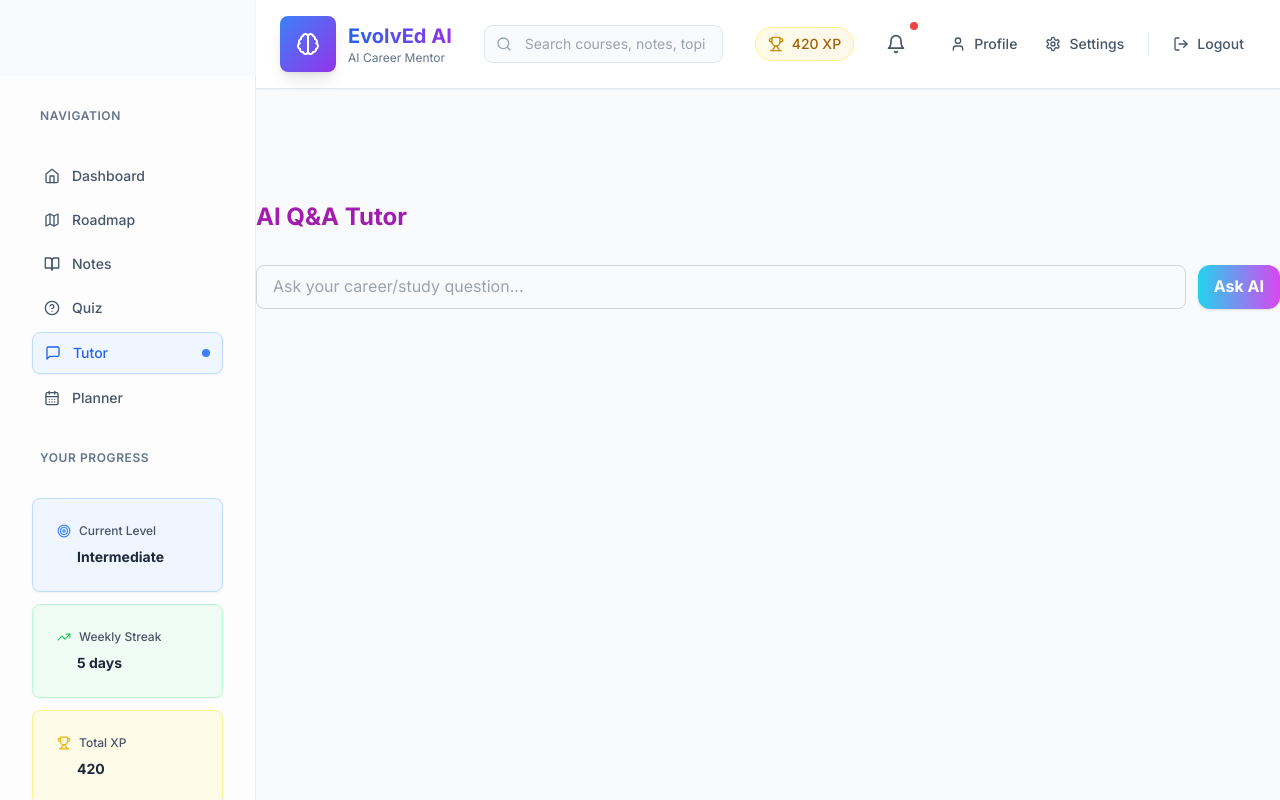
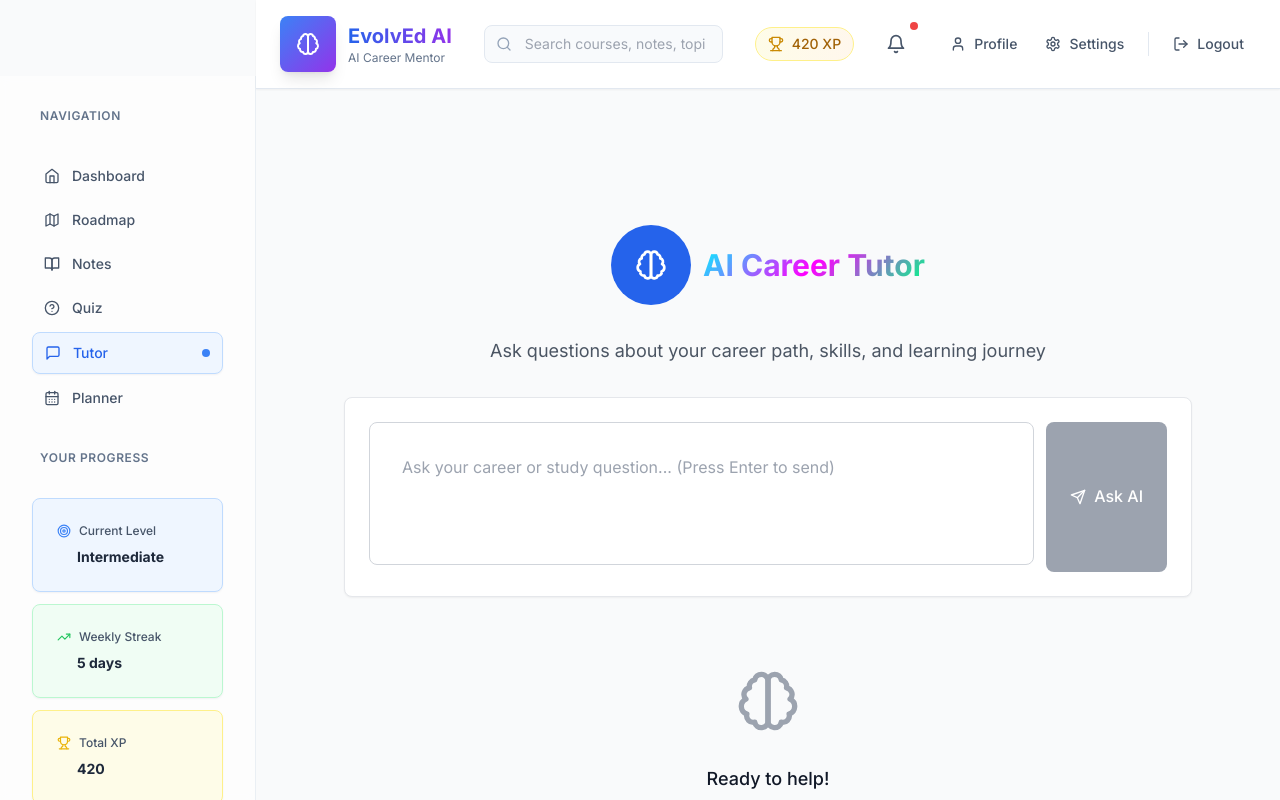
Before and after one commit to jayanth0075/EvolveEdu.AI, a React (Create React App) app in the folder evolveedu-ai/frontend/: page /tutor in a window 1280 px wide. Built offline with nearby package versions, Linux system fonts and the light colour scheme; sample sign-in values are in the browser's storage.

Commit message:
Enhance Tutor component: fix text visibility, add loading states, improve UX design

```diff
--- a/evolveedu-ai/frontend/src/pages/Tutor.js
+++ b/evolveedu-ai/frontend/src/pages/Tutor.js
@@ -1,31 +1,116 @@
-// Tutor page placeholder
 import React, { useState } from "react";
+import { motion } from 'framer-motion';
+import { Brain, Send, MessageSquare, Sparkles } from 'lucide-react';
 
+/**
+ * AI Tutor Component
+ * Interactive Q&A interface with proper visibility and single state management
+ */
 export default function Tutor() {
   const [question, setQuestion] = useState("");
   const [answer, setAnswer] = useState("");
+  const [loading, setLoading] = useState(false);
 
-  function handleAsk() {
-    // Simulate AI answer
-    setAnswer("Great question! For Data Scientist roles, focus on Python, ML libraries, SQL, and projects.");
-  }
+  const handleAsk = async () => {
+    if (!question.trim()) return;
+
+    setLoading(true);
+    try {
+      // Simulate AI processing delay
+      await new Promise(resolve => setTimeout(resolve, 1000));
+
+      // Enhanced AI responses with better visibility
+      const responses = [
+        "Great question! For Data Scientist roles, focus on Python, ML libraries like scikit-learn and pandas, SQL for data manipulation, and build portfolio projects showcasing your skills.",
+        "Excellent inquiry! Start with programming fundamentals, then dive into statistics and machine learning. Practice with real datasets and document your learning journey.",
+        "Perfect timing to ask! Consider learning cloud platforms (AWS, Azure), version control (Git), and soft skills like communication for presenting insights to stakeholders."
+      ];
+
+      const randomResponse = responses[Math.floor(Math.random() * responses.length)];
+      setAnswer(randomResponse);
+    } catch (error) {
+      setAnswer("I apologize, but I'm having trouble processing your question right now. Please try again.");
+    } finally {
+      setLoading(false);
+    }
+  };
+
+  const handleKeyPress = (e) => {
+    if (e.key === 'Enter' && !e.shiftKey) {
+      e.preventDefault();
+      handleAsk();
+    }
+  };
 
   return (
-    <div>
-      <h2 className="text-2xl font-bold text-fuchsia-700 mb-4">AI Q&A Tutor</h2>
-      <div className="flex gap-3 mb-6">
-        <input
-          className="input flex-1"
-          type="text"
-          placeholder="Ask your career/study question..."
-          value={question}
-          onChange={e => setQuestion(e.target.value)}
-        />
-        <button className="btn-gradient" onClick={handleAsk}>Ask AI</button>
+    <div className="max-w-4xl mx-auto p-6 bg-gray-50 min-h-screen">
+      {/* Header with better contrast */}
+      <div className="mb-8 text-center">
+        <div className="flex items-center justify-center gap-3 mb-4">
+          <div className="p-3 bg-blue-600 rounded-full">
+            <Brain className="h-8 w-8 text-white" />
+          </div>
+          <h1 className="text-3xl font-bold text-gray-900">AI Career Tutor</h1>
+        </div>
+        <p className="text-gray-600 text-lg">Ask questions about your career path, skills, and learning journey</p>
       </div>
+
+      {/* Question Input with proper styling */}
+      <div className="bg-white rounded-lg shadow-sm border border-gray-200 p-6 mb-6">
+        <div className="flex gap-3">
+          <div className="flex-1">
+            <textarea
+              className="w-full p-4 border border-gray-300 rounded-lg focus:ring-2 focus:ring-blue-500 focus:border-transparent resize-none text-gray-900"
+              rows="3"
+              placeholder="Ask your career or study question... (Press Enter to send)"
+              value={question}
+              onChange={e => setQuestion(e.target.value)}
+              onKeyPress={handleKeyPress}
+            />
+          </div>
+          <button
+            className="flex items-center gap-2 px-6 py-3 bg-blue-600 hover:bg-blue-700 disabled:bg-gray-400 text-white font-medium rounded-lg transition-colors disabled:cursor-not-allowed"
+            onClick={handleAsk}
+            disabled={loading || !question.trim()}
+          >
+            {loading ? (
+              <div className="animate-spin h-4 w-4 border-2 border-white border-t-transparent rounded-full"></div>
+            ) : (
+              <Send className="h-4 w-4" />
+            )}
+            {loading ? "Thinking..." : "Ask AI"}
+          </button>
+        </div>
+      </div>
+
+      {/* Answer Display with improved visibility */}
       {answer && (
-        <div className="bg-cyan-50 p-6 rounded-xl shadow animate-fade-in text-lg text-cyan-900">
-          <strong>AI Tutor:</strong> {answer}
+        <motion.div
+          initial={{ opacity: 0, y: 20 }}
+          animate={{ opacity: 1, y: 0 }}
+          className="bg-white rounded-lg shadow-sm border border-gray-200 p-6"
+        >
+          <div className="flex items-start gap-4">
+            <div className="p-2 bg-green-100 rounded-full">
+              <Sparkles className="h-5 w-5 text-green-600" />
+            </div>
+            <div className="flex-1">
+              <h3 className="text-lg font-semibold text-gray-900 mb-3 flex items-center gap-2">
+                <MessageSquare className="h-5 w-5 text-blue-600" />
+                AI Tutor Response
+              </h3>
+              <p className="text-gray-800 leading-relaxed text-base">{answer}</p>
+            </div>
+          </div>
+        </motion.div>
+      )}
+
+      {/* Empty state */}
+      {!answer && !loading && (
+        <div className="text-center py-12">
+          <Brain className="h-16 w-16 text-gray-400 mx-auto mb-4" />
+          <h3 className="text-lg font-medium text-gray-900 mb-2">Ready to help!</h3>
+          <p className="text-gray-600">Ask me anything about your career development, study plans, or skill building.</p>
         </div>
       )}
     </div>
```
